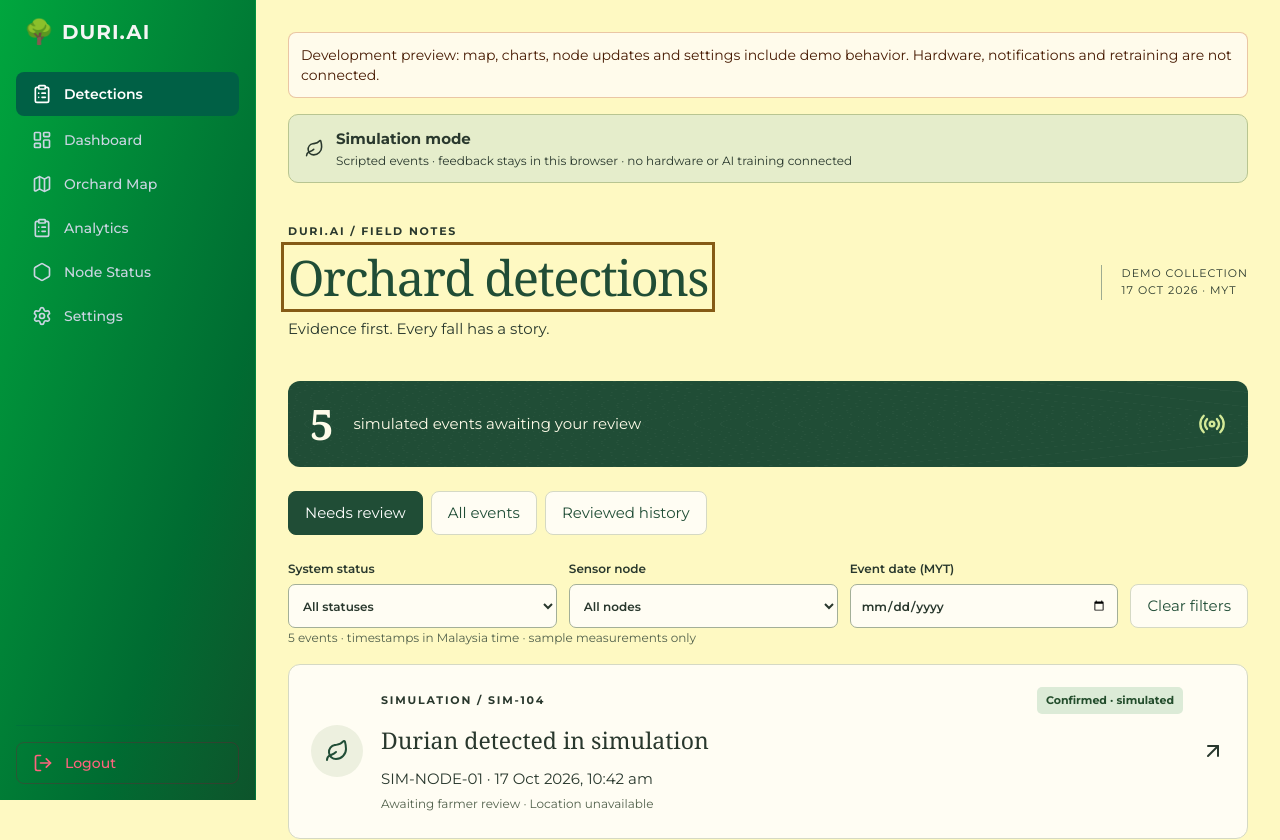
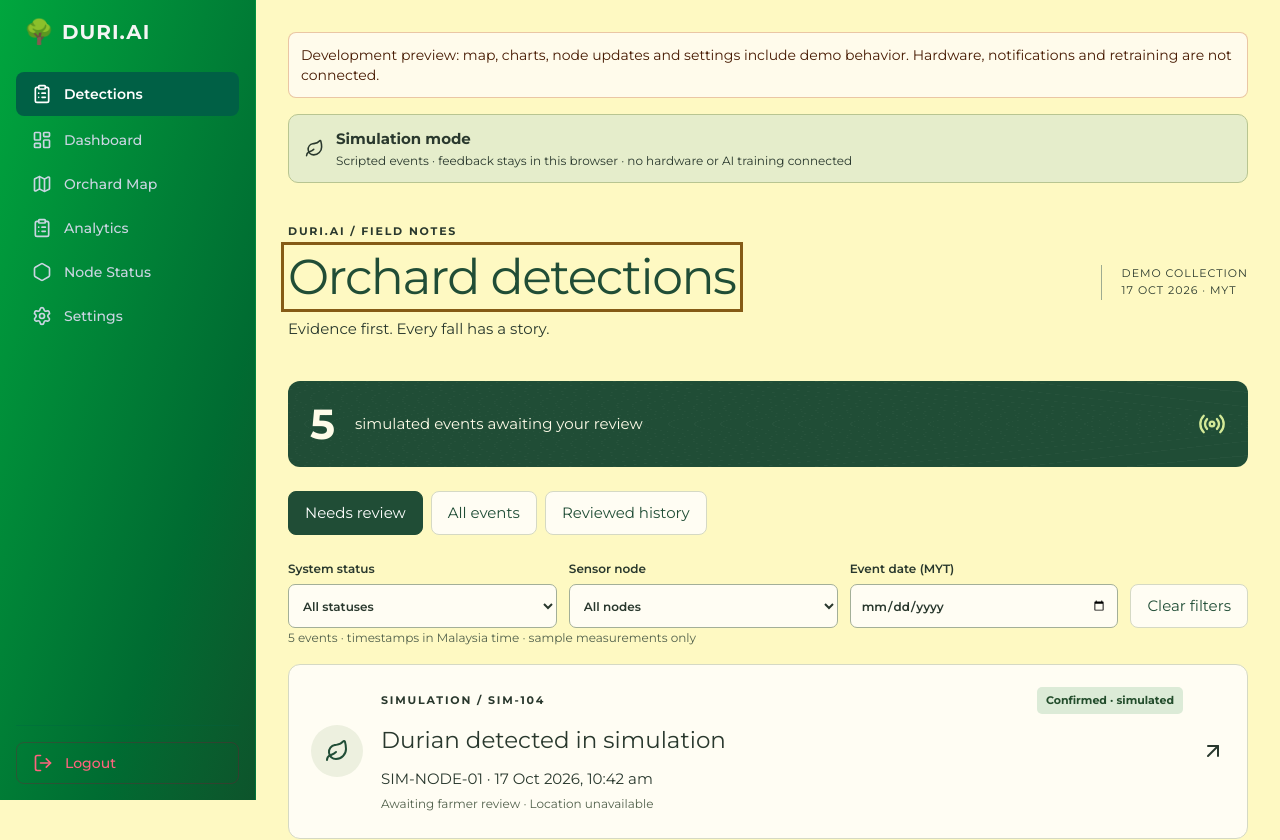
Before and after one commit to NotApel/Duri.AI, a React (Vite) app: page /detections in a window 1280 px wide. Shown: the top 840 px of the page. Built offline with nearby package versions, Linux system fonts and the light colour scheme.

Commit message:
Use Montserrat consistently and document typography standard

```diff
--- a/src/components/Detections.css
+++ b/src/components/Detections.css
@@ -59,7 +59,7 @@
   margin: 32px 0;
 }
 .d-heading h1 {
-  font-family: Georgia, serif;
+  font-family: var(--font-sans);
   font-size: clamp(32px, 5vw, 49px);
   line-height: 1.15;
   letter-spacing: -1.5px;
@@ -98,7 +98,7 @@
   );
 }
 .d-summary strong {
-  font-family: Georgia, serif;
+  font-family: var(--font-sans);
   font-size: 42px;
   line-height: 1;
 }
@@ -187,7 +187,7 @@
   flex-wrap: wrap;
 }
 .d-event h2 {
-  font-family: Georgia, serif;
+  font-family: var(--font-sans);
   font-size: 23px;
   margin: 8px 0;
 }
@@ -230,7 +230,7 @@
   margin: auto;
 }
 .d-empty h2 {
-  font-family: Georgia, serif;
+  font-family: var(--font-sans);
   font-size: 26px;
 }
 .d-back {
@@ -253,7 +253,7 @@
 }
 .d-evidence h2,
 .d-feedback h2 {
-  font-family: Georgia, serif;
+  font-family: var(--font-sans);
   font-size: 29px;
   margin: 15px 0;
 }
@@ -307,7 +307,7 @@
   display: block;
 }
 .d-measurements strong {
-  font-family: Georgia, serif;
+  font-family: var(--font-sans);
   font-size: 24px;
 }
 .d-measurements span {
```
Also changed, not shown: 1 other file (tests, documents, lock files or other folders).
